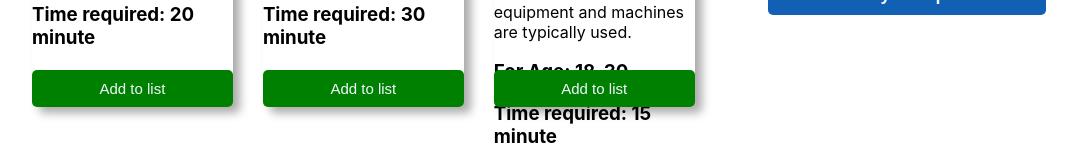
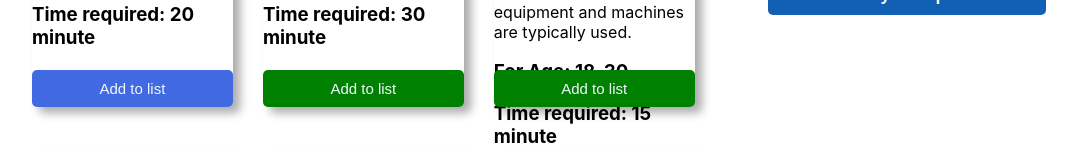
Before and after one commit to TH-Raju/project_fitness_founders_club, a React (Create React App) app: page / in a window 1280 px wide. In both pictures the pointer is over the button 228 px from the left and 707 px from the top of the page. Shown: the part 619-764 px from the top of the page, without its empty margins (96-1173 px from the left). Built offline with nearby package versions, Linux system fonts and the light colour scheme; grey boxes are pictures that could not be loaded.

Commit message:
Project OverView

```diff
--- a/src/componants/Session/Session.css
+++ b/src/componants/Session/Session.css
@@ -26,4 +26,9 @@
     color: aliceblue;
     font-size: 15px;
     background-color: green;
+    transition: 1s;
 }
+
+.btn:hover {
+    background-color: royalblue;
+}
```
